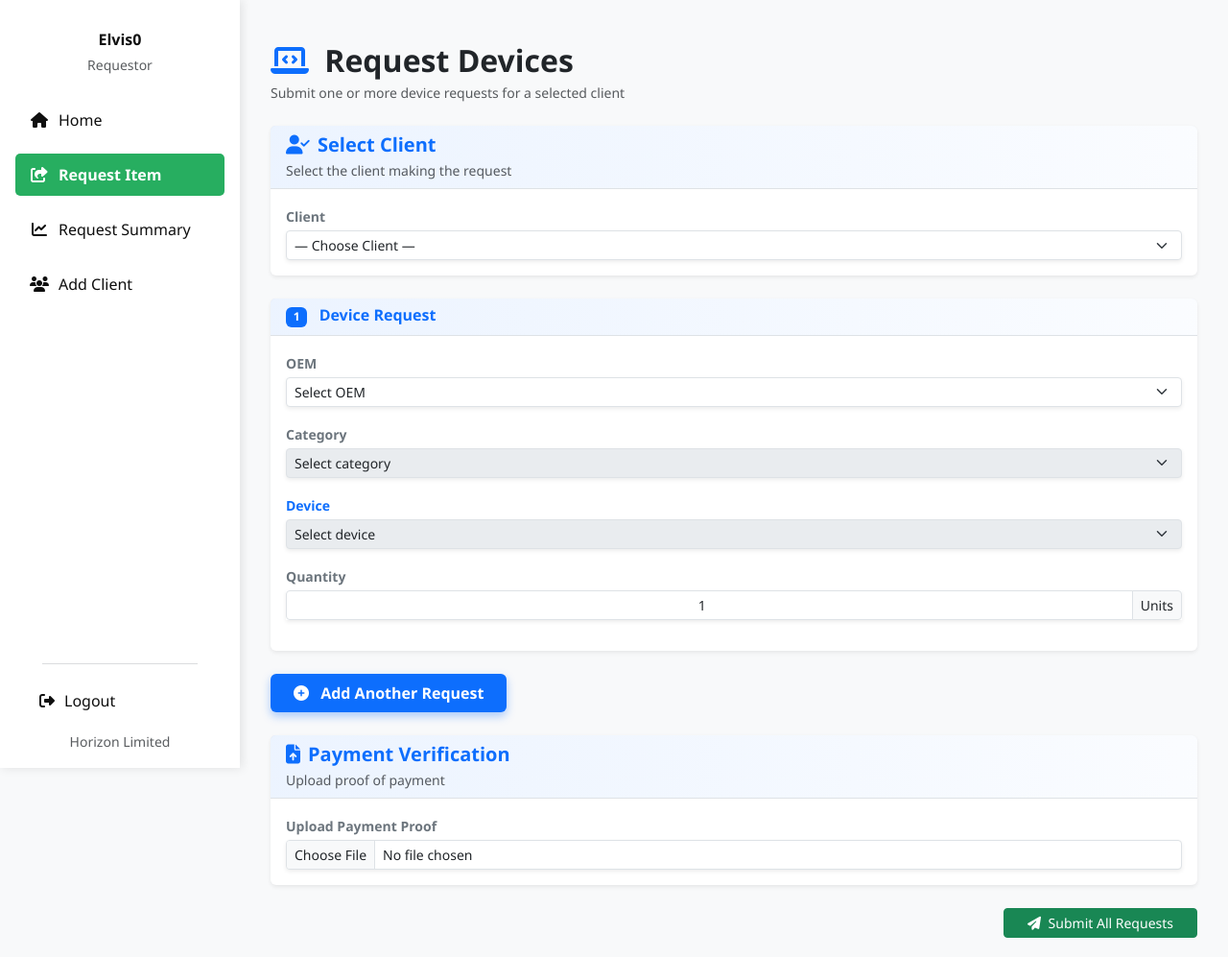
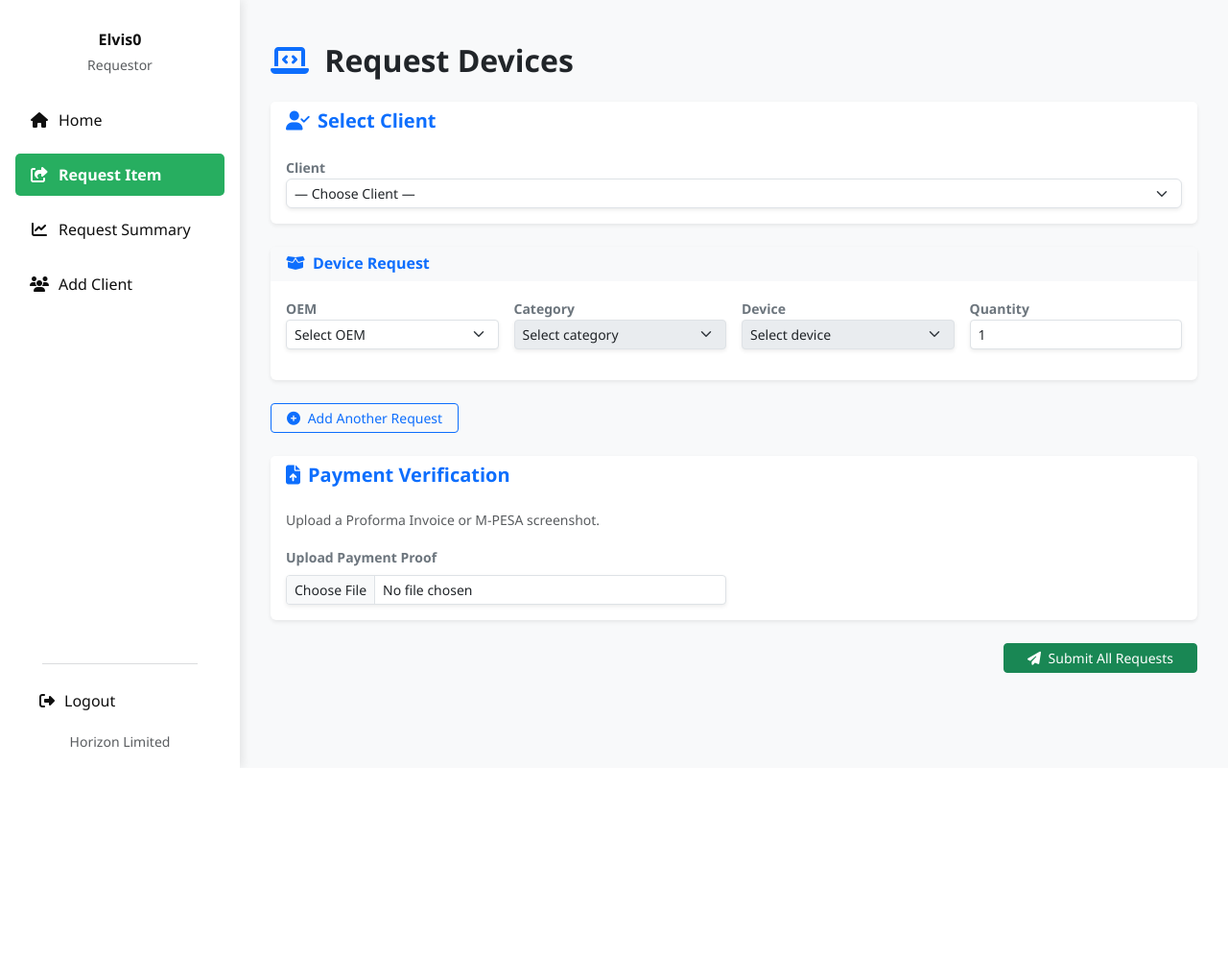
Before and after one commit to Brian-oum/Horizon-Inventory-management-system, a Django app: page /request_device/ in a window 1280 px wide. Shown: the whole page at 96% size. After the commit the page ends 800 px from the top, so only its background shows below. Run offline with Django 5.2, Linux system fonts and the light colour scheme; a user stored in the database is signed in; data comes from the database, SQL or seed files in the repository; both versions use the stored data as it was before the commit.

```diff
--- a/invent/templates/invent/request_item.html
+++ b/invent/templates/invent/request_item.html
@@ -7,35 +7,26 @@
 <div class="container-fluid mt-4">
 
     <!-- Page Title -->
-    <h2 class="mb-1 fw-bold text-dark">
+    <h2 class="mb-4 fw-bold text-dark">
         <i class="fas fa-laptop-code text-primary me-2"></i>
         Request Devices
     </h2>
-    <p class="text-muted small mb-4">
-        Submit one or more device requests for a selected client
-    </p>
 
     <!-- FORM -->
     <form method="post" id="multiDeviceForm" enctype="multipart/form-data">
         {% csrf_token %}
 
         <!-- CLIENT SELECTION -->
-        <div class="card border-0 shadow-sm mb-4 animate-card">
-            <div class="card-header border-bottom py-2">
-                <h5 class="fw-bold text-primary mb-1">
+        <div class="card border-0 shadow-sm mb-4">
+            <div class="card-header bg-white border-0">
+                <h5 class="fw-bold text-primary mb-0">
                     <i class="fas fa-user-check me-2"></i>Select Client
                 </h5>
-                <p class="text-muted small mb-0">
-                    Select the client making the request
-                </p>
             </div>
+
             <div class="card-body">
-                <label class="form-label small fw-semibold text-secondary mb-1">Client</label>
-                <select
-                    name="client_id"
-                    class="form-select form-select-sm shadow-sm"
-                    required
-                >
+                <label class="fw-semibold text-secondary small">Client</label>
+                <select name="client_id" class="form-select form-select-sm rounded-2 shadow-sm" required>
                     <option value="">— Choose Client —</option>
                     {% for client in clients %}
                     <option value="{{ client.id }}">{{ client.name }}</option>
@@ -44,28 +35,25 @@
             </div>
         </div>
 
-        <!-- DEVICE REQUESTS -->
+        <!-- DEVICE REQUEST SECTIONS -->
         <div id="deviceRequestContainer">
 
-            <div class="device-request-group card border-0 shadow-sm mb-4 animate-card">
+            <div class="device-request-group card border-0 shadow-sm mb-4">
 
-                <div class="card-header border-bottom py-2">
+                <div class="card-header bg-light border-0">
                     <h6 class="fw-bold text-primary mb-0">
-                        <span class="badge bg-primary me-2 request-index">1</span>
-                        Device Request
+                        <i class="fas fa-box-open me-2"></i>Device Request
                     </h6>
                 </div>
 
                 <div class="card-body">
 
-                    <!-- OEM Row -->
-                    <div class="mb-3">
-                        <label class="form-label small fw-semibold text-secondary mb-1">OEM</label>
-                        <select
-                            name="oem[]"
-                            class="form-select form-select-sm shadow-sm oem-select"
-                            required
-                        >
+                    <div class="row g-3">
+
+                        <!-- OEM -->
+                        <div class="col-lg-3">
+                            <label class="small text-secondary fw-semibold">OEM</label>
+                            <select name="oem[]" class="form-select form-select-sm shadow-sm oem-select" required>
                                 <option value="">Select OEM</option>
                                 {% for oem in oems %}
                                 <option value="{{ oem.id }}">{{ oem.name }}</option>
@@ -73,55 +61,33 @@
                             </select>
                         </div>
 
-                    <!-- Category Row -->
-                    <div class="mb-3">
-                        <label class="form-label small fw-semibold text-secondary mb-1">Category</label>
-                        <select
-                            name="category[]"
-                            class="form-select form-select-sm shadow-sm category-select"
-                            disabled
-                            required
-                        >
+                        <!-- Category -->
+                        <div class="col-lg-3">
+                            <label class="small text-secondary fw-semibold">Category</label>
+                            <select name="category[]" class="form-select form-select-sm category-select shadow-sm" disabled required>
                                 <option value="">Select category</option>
                             </select>
                         </div>
 
-                    <!-- Device Row -->
-                    <div class="mb-3">
-                        <label class="form-label small fw-bold text-primary mb-1">Device</label>
-                        <select
-                            name="device_name[]"
-                            class="form-select form-select-sm shadow-sm device-name-select"
-                            disabled
-                            required
-                        >
+                        <!-- Device -->
+                        <div class="col-lg-3">
+                            <label class="small text-secondary fw-semibold">Device</label>
+                            <select name="device_name[]" class="form-select form-select-sm device-name-select shadow-sm" disabled required>
                                 <option value="">Select device</option>
                             </select>
                         </div>
 
-                    <!-- Quantity Row -->
-                    <div class="mb-3">
-                        <label class="form-label small fw-semibold text-secondary mb-1">Quantity</label>
-                        <div class="input-group input-group-sm shadow-sm">
-                            <input
-                                type="number"
-                                name="quantity[]"
-                                class="form-control quantity-input text-center"
-                                min="1"
-                                value="1"
-                                required
-                            >
-                            <span class="input-group-text">Units</span>
-                        </div>
+                        <!-- Quantity -->
+                        <div class="col-lg-3">
+                            <label class="small text-secondary fw-semibold">Quantity</label>
+                            <input type="number" name="quantity[]" class="form-control form-control-sm shadow-sm quantity-input" min="1" value="1" required>
                         </div>
 
-                    <!-- Remove Button Row -->
-                    <div class="d-flex justify-content-end">
-                        <button
-                            type="button"
-                            class="btn btn-outline-danger btn-sm remove-request-btn d-none"
-                            title="Remove this request"
-                        >
+                    </div>
+
+                    <!-- Remove Button -->
+                    <div class="mt-3 text-end">
+                        <button type="button" class="btn btn-outline-danger btn-sm remove-request-btn d-none">
                             <i class="fas fa-trash-alt me-1"></i> Remove
                         </button>
                     </div>
@@ -131,44 +97,44 @@
 
         </div>
 
-        <!-- ADD REQUEST -->
+        <!-- ADD NEW DEVICE REQUEST -->
         <div class="mb-4">
-            <button
-                type="button"
-                id="addRequestBtn"
-                class="add-request-btn btn-sm px-4 py-2"
-            >
-                <i class="fas fa-plus-circle me-2"></i> Add Another Request
+            <button type="button" id="addRequestBtn" class="btn btn-outline-primary btn-sm px-3">
+                <i class="fas fa-plus-circle me-1"></i> Add Another Request
             </button>
         </div>
 
-        <!-- PAYMENT -->
-        <div class="card border-0 shadow-sm mb-4 animate-card">
-            <div class="card-header border-bottom py-2">
-                <h5 class="fw-bold text-primary mb-1">
+        <!-- PAYMENT PROOF UPLOAD -->
+        <div class="card border-0 shadow-sm mb-4">
+            <div class="card-header bg-white border-0">
+                <h5 class="fw-bold text-primary mb-0">
                     <i class="fas fa-file-upload me-2"></i>Payment Verification
                 </h5>
-                <p class="text-muted small mb-0">Upload proof of payment</p>
-            </div>
-            <div class="card-body">
-                <div class="alert alert-light border small mb-3">
-                    <i class="fas fa-info-circle text-primary me-1"></i>
-                    Accepted formats: PDF, JPG, PNG (Max 5MB)
             </div>
 
-                <label class="form-label small fw-semibold text-secondary mb-1">
+            <div class="card-body">
+
+                <p class="text-muted small mb-3">
+                    Upload a Proforma Invoice or M-PESA screenshot.
+                </p>
+
+                <div class="row g-3">
+
+                    <div class="col-md-6">
+                        <label class="form-label fw-semibold small text-secondary">
                             Upload Payment Proof
                         </label>
-                <input
-                    type="file"
-                    name="payment_proof"
+                        <input type="file" name="payment_proof"
                             accept=".pdf,.jpg,.jpeg,.png"
-                    class="form-control form-control-sm shadow-sm"
-                >
+                            class="form-control form-control-sm shadow-sm">
+                    </div>
+
+                </div>
+
             </div>
         </div>
 
-        <!-- SUBMIT -->
+        <!-- SUBMIT BUTTON -->
         <div class="text-end">
             <button type="submit" class="btn btn-success btn-sm px-4">
                 <i class="fas fa-paper-plane me-1"></i> Submit All Requests
@@ -176,107 +142,52 @@
         </div>
 
     </form>
+
 </div>
 
-<!-- STYLES -->
-<style>
-.animate-card {
-    animation: fadeSlideIn 0.45s ease forwards;
-}
-@keyframes fadeSlideIn {
-    from { opacity: 0; transform: translateY(14px); }
-    to { opacity: 1; transform: translateY(0); }
-}
+<script src="https://code.jquery.com/jquery-3.6.0.min.js"></script>
 
-.device-request-group {
-    border-left: 4px solid #0d6efd;
-    transition: transform 0.2s ease, box-shadow 0.2s ease;
-}
-.device-request-group:hover {
-    transform: translateY(-2px);
-    box-shadow: 0 0.75rem 1.5rem rgba(13,110,253,.15);
-}
+<script>
 
-.add-request-btn {
-    background-color: #0d6efd;
-    color: #fff;
-    font-weight: 600;
-    border: none;
-    border-radius: 6px;
-    box-shadow: 0 4px 10px rgba(13,110,253,.35);
-    transition: all 0.2s ease-in-out;
-}
-.add-request-btn:hover {
-    background-color: #084298;
-    transform: translateY(-1px);
-    box-shadow: 0 6px 16px rgba(8,66,152,.45);
-}
-
-.card-header {
-    background: linear-gradient(90deg, rgba(13,110,253,0.08), rgba(13,110,253,0.02));
-}
-
-.bg-light {
-    background-color: #f8faff !important;
-    border: 1px solid #e4ebf7;
-}
-
-.remove-request-btn:hover {
-    background-color: #dc3545;
-    color: #fff;
-}
-</style>
-
-<!-- SCRIPTS -->
-<script src="https://code.jquery.com/jquery-3.6.0.min.js"></script>
-<script>
 $(document).ready(function () {
 
-    function updateRequestIndexes() {
-        $(".device-request-group").each(function (index) {
-            $(this).find(".request-index").text(index + 1);
-        });
-    }
-
-    // ADD REQUEST WITH ANIMATION
+    // ADD NEW REQUEST SECTION
     $("#addRequestBtn").click(function () {
         let clone = $(".device-request-group:first").clone(true);
-        clone.removeClass("animate-card");
-        void clone[0].offsetWidth;
-        clone.addClass("animate-card");
 
         clone.find("select").val("");
         clone.find("input").val("1");
-        clone.find(".category-select, .device-name-select")
-             .prop("disabled", true)
-             .html('<option value="">Select</option>');
+
+        clone.find(".category-select, .device-name-select").prop("disabled", true).html('<option value="">Select</option>');
+
         clone.find(".remove-request-btn").removeClass("d-none");
 
         $("#deviceRequestContainer").append(clone);
-        updateRequestIndexes();
     });
 
-    // REMOVE REQUEST WITH FADE
+    // REMOVE SECTION
     $(document).on("click", ".remove-request-btn", function () {
-        let card = $(this).closest(".device-request-group");
-        card.fadeOut(200, function () {
-            $(this).remove();
-            updateRequestIndexes();
-        });
+        $(this).closest(".device-request-group").remove();
     });
 
     // OEM → CATEGORY
     $(document).on("change", ".oem-select", function () {
         let group = $(this).closest(".device-request-group");
+        let oemId = $(this).val();
         let categorySelect = group.find(".category-select");
+
         categorySelect.prop("disabled", true).html('<option>Loading...</option>');
 
         $.ajax({
             url: window.location.pathname,
-            data: { ajax: "filter_options", oem_id: $(this).val() },
+            data: { ajax: "filter_options", oem_id: oemId },
             success: function (data) {
-                categorySelect.prop("disabled", false).html('<option value="">Select category</option>');
-                data.categories.forEach(c => categorySelect.append(`<option value="${c}">${c}</option>`));
+                categorySelect.empty().append('<option value="">Select category</option>');
+                categorySelect.prop("disabled", false);
+
+                data.categories.forEach(c => {
+                    categorySelect.append(`<option value="${c}">${c}</option>`);
+                });
             }
         });
     });
@@ -284,41 +195,49 @@ $(document).ready(function () {
     // CATEGORY → DEVICES
     $(document).on("change", ".category-select", function () {
         let group = $(this).closest(".device-request-group");
+        let oemId = group.find(".oem-select").val();
+        let categoryName = $(this).val();
         let deviceSelect = group.find(".device-name-select");
+
         deviceSelect.prop("disabled", true).html('<option>Loading...</option>');
 
         $.ajax({
             url: window.location.pathname,
-            data: {
-                ajax: "filter_options",
-                oem_id: group.find(".oem-select").val(),
-                category_name: $(this).val()
-            },
+            data: { ajax: "filter_options", oem_id: oemId, category_name: categoryName },
             success: function (data) {
-                deviceSelect.prop("disabled", false).html('<option value="">Select device</option>');
-                data.device_names.forEach(d => deviceSelect.append(`<option value="${d}">${d}</option>`));
+                deviceSelect.empty().append('<option value="">Select device</option>');
+                deviceSelect.prop("disabled", false);
+
+                data.device_names.forEach(d => {
+                    deviceSelect.append(`<option value="${d}">${d}</option>`);
+                });
             }
         });
     });
 
-    // DEVICE → MAX QUANTITY
+    // DEVICE → INFO
     $(document).on("change", ".device-name-select", function () {
         let group = $(this).closest(".device-request-group");
+
+        let oemId = group.find(".oem-select").val();
+        let categoryName = group.find(".category-select").val();
+        let deviceName = $(this).val();
+
         $.ajax({
             url: window.location.pathname,
             data: {
                 ajax: "device_info",
-                oem_id: group.find(".oem-select").val(),
-                category_name: group.find(".category-select").val(),
-                device_name: $(this).val()
+                oem_id: oemId,
+                category_name: categoryName,
+                device_name: deviceName
             },
             success: function (data) {
                 group.find(".quantity-input").attr("max", data.available_quantity);
             }
         });
+
     });
 
 });
 </script>
-
 {% endblock %}
```
Also changed, not shown: invent/admin.py (+83 -30 lines), invent/forms.py (+26 -0 lines), invent/models.py (+0 -10 lines), invent/templates/invent/device_changelist.html (added, +10 -0 lines), invent/templates/invent/upload_inventory.html (added, +36 -0 lines), db.sqlite3, invent/migrations/0010_remove_device_currency_remove_device_selling_price.py (added). Lines whose indentation alone changed are shown as unchanged.
